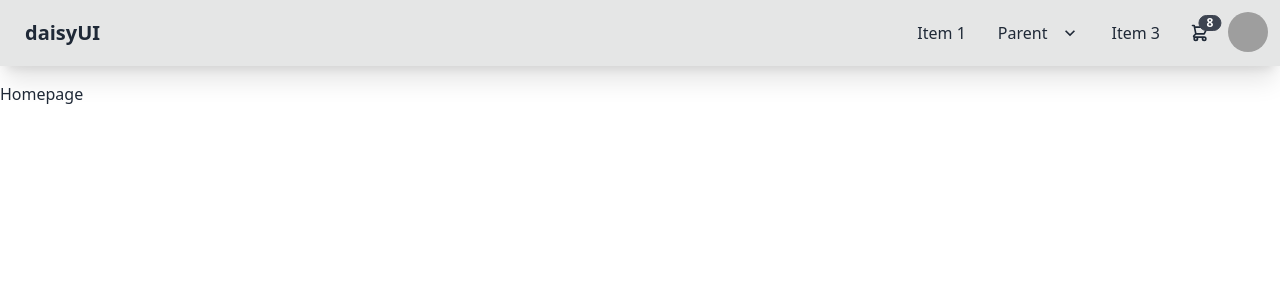
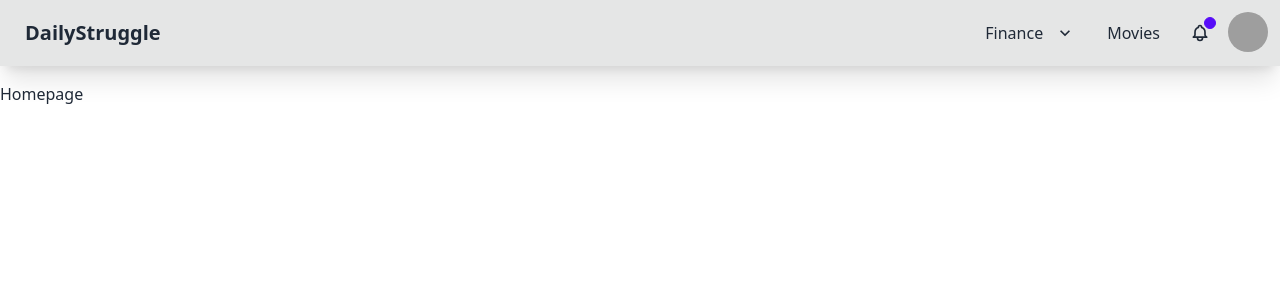
Before and after one commit to Larsmara/dailystruggle, a Vue app: page / in a window 1280 px wide. Shown: the top 300 px of the page. Built offline with nearby package versions, Linux system fonts and the light colour scheme; grey boxes are pictures that could not be loaded.

Commit message:
Added route handling for navbar

```diff
--- a/src/components/Layout/Layout.vue
+++ b/src/components/Layout/Layout.vue
@@ -12,51 +12,42 @@
                     </label>
                 </div>
                 <div class="flex-1">
-                    <a class="btn btn-ghost normal-case text-xl">daisyUI</a>
+                    <a class="btn btn-ghost normal-case text-xl">DailyStruggle</a>
                 </div>
                 <div class="flex-none hidden lg:block">
                     <ul class="menu menu-horizontal p-0">
-                        <li><a>Item 1</a></li>
-                        <li tabindex="0">
+                        <li v-for="route in routes" :key="route.name" :tabindex="route.subroutes.length ? '0' : ''">
+                            <router-link v-if="!route.subroutes.length" :to="route.route">{{ route.name }}</router-link>
+                            <template v-else>
                                 <a>
-                                Parent
+                                    {{ route.name }}
                                     <svg class="fill-current" xmlns="http://www.w3.org/2000/svg" width="20" height="20" viewBox="0 0 24 24">
                                         <path d="M7.41,8.58L12,13.17L16.59,8.58L18,10L12,16L6,10L7.41,8.58Z" />
                                     </svg>
                                 </a>
                                 <ul class="p-2 bg-base-100">
-                                <li><a>Submenu 1</a></li>
-                                <li><a>Submenu 2</a></li>
+                                    <li v-for="subRoute in route.subroutes" :key="subRoute.name">
+                                        <router-link :to="subRoute.route">{{ subRoute.name }}</router-link>
+                                    </li>
                                 </ul>
+                            </template>
                         </li>
-                        <li><a>Item 3</a></li>
                     </ul>
                 </div>
                 <div class="flex-none">
-                    <div class="dropdown dropdown-end">
-                        <label tabindex="0" class="btn btn-ghost btn-circle">
+                    <button class="btn btn-ghost btn-circle">
                         <div class="indicator">
                             <svg xmlns="http://www.w3.org/2000/svg" class="h-5 w-5" fill="none" viewBox="0 0 24 24" stroke="currentColor">
                                 <path
                                     stroke-linecap="round"
                                     stroke-linejoin="round"
                                     stroke-width="2"
-                                        d="M3 3h2l.4 2M7 13h10l4-8H5.4M7 13L5.4 5M7 13l-2.293 2.293c-.63.63-.184 1.707.707 1.707H17m0 0a2 2 0 100 4 2 2 0 000-4zm-8 2a2 2 0 11-4 0 2 2 0 014 0z"
+                                    d="M15 17h5l-1.405-1.405A2.032 2.032 0 0118 14.158V11a6.002 6.002 0 00-4-5.659V5a2 2 0 10-4 0v.341C7.67 6.165 6 8.388 6 11v3.159c0 .538-.214 1.055-.595 1.436L4 17h5m6 0v1a3 3 0 11-6 0v-1m6 0H9"
                                 />
                             </svg>
-                                <span class="badge badge-sm indicator-item">8</span>
+                            <span class="badge badge-xs badge-primary indicator-item"></span>
                         </div>
-                        </label>
-                        <div tabindex="0" class="mt-3 card card-compact w-52 dropdown-content bg-base-100 shadow">
-                            <div class="card-body">
-                                <span class="font-bold text-lg">8 Items</span>
-                                <span class="text-info">Subtotal: $999</span>
-                                <div class="card-actions">
-                                    <button class="btn btn-primary btn-block">View cart</button>
-                                </div>
-                            </div>
-                        </div>
-                    </div>
+                    </button>
                     <div class="dropdown dropdown-end">
                         <label tabindex="0" class="btn btn-ghost btn-circle avatar">
                             <div class="w-10 rounded-full">
@@ -94,6 +85,7 @@
 
 <script setup>
     import NavbarVue from './Navbar.vue';
+    import routes from '../../constants/routes';
 </script>
 
 <style scoped></style>
--- /dev/null
+++ b/src/constants/routes.js
@@ -0,0 +1,12 @@
+export default [
+    {
+        name: 'Finance',
+        subroutes: [{ name: 'Budget', route: '/budget' }],
+        route: '/budget'
+    },
+    {
+        name: 'Movies',
+        subroutes: [],
+        route: '/movie'
+    }
+];
```
Lines whose indentation alone changed are shown as unchanged.
